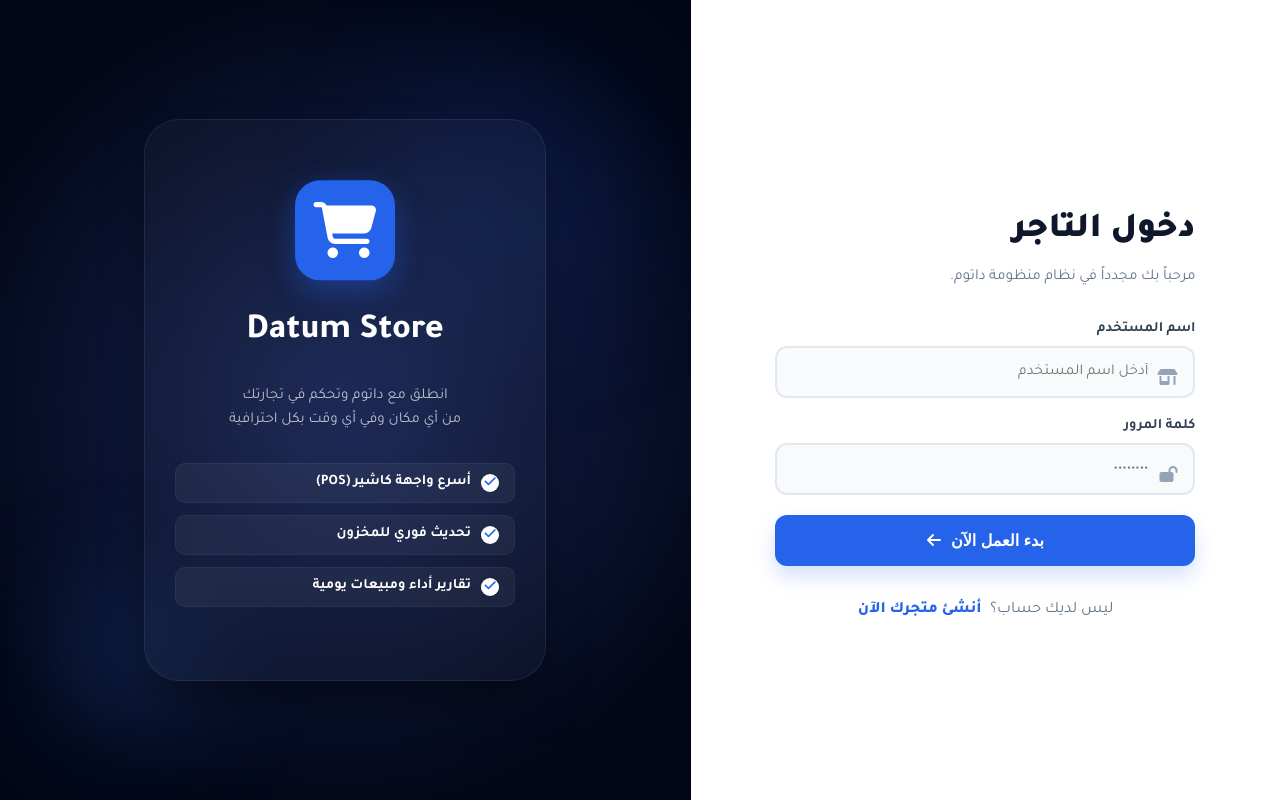
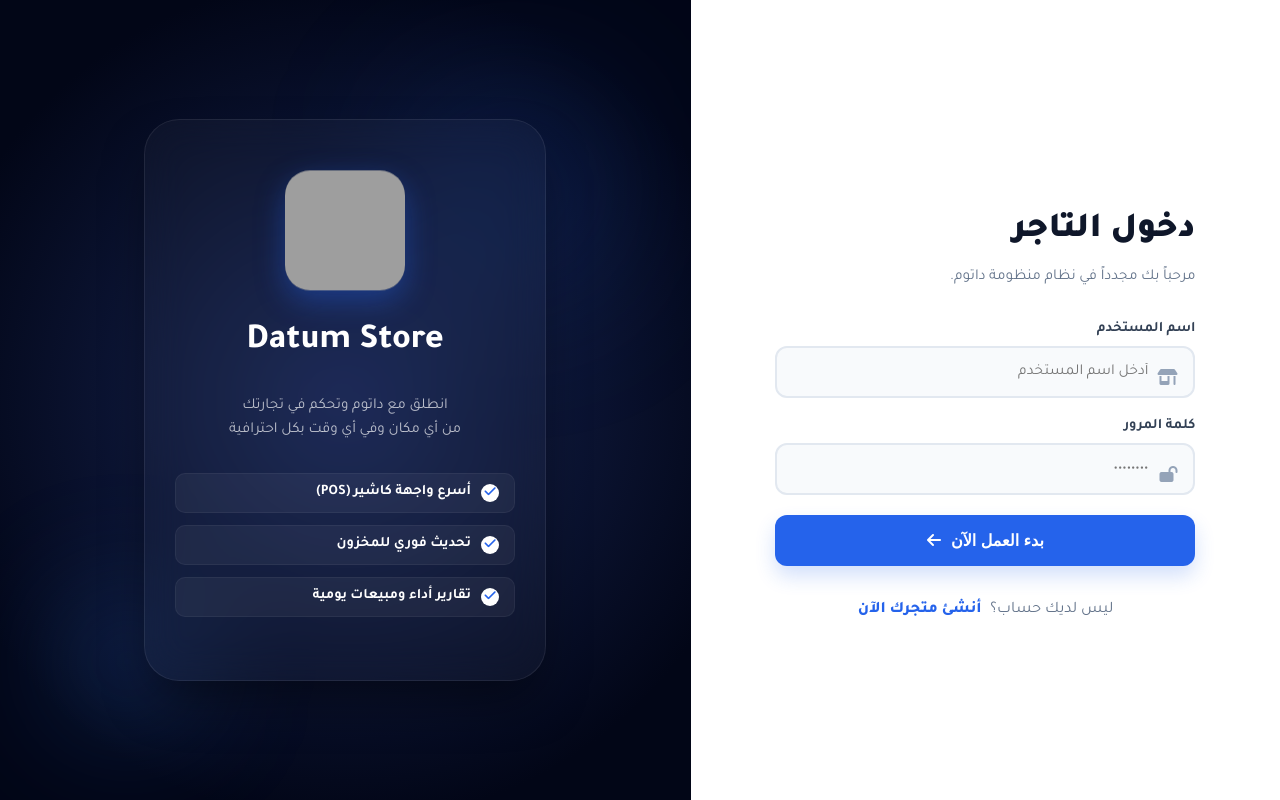
Before and after one commit to Khalidm313/datum_store, a Flask app: page /login in a window 1280 px wide. Run offline with Flask 3, Linux system fonts and the light colour scheme; grey boxes are pictures that could not be loaded.

Commit message:
Update login.html

```diff
--- a/templates/login.html
+++ b/templates/login.html
@@ -102,43 +101,33 @@
         .p1 { width: 200px; height: 200px; top: 10%; right: 10%; filter: blur(80px); animation-duration: 20s; }
         .p2 { width: 150px; height: 150px; bottom: 10%; left: 10%; background: rgba(59, 130, 246, 0.2); filter: blur(60px); animation-duration: 15s; animation-direction: reverse; }
 
-        /* --- تصميم الكرت الزجاجي (نفس أبعاد صفحة التسجيل) --- */
         .brand-glass-card {
-            width: 340px; /* عرض ثابت ليعطي شكل المستطيل */
-            min-height: 480px; /* ارتفاع ثابت تقريباً */
-
-            background: rgba(255, 255, 255, 0.03); /* شفافية عالية جداً */
-            backdrop-filter: blur(20px); /* تمويه قوي */
+            width: 340px;
+            min-height: 480px;
+            background: rgba(255, 255, 255, 0.03);
+            backdrop-filter: blur(20px);
             -webkit-backdrop-filter: blur(20px);
-
-            border: 1px solid rgba(255, 255, 255, 0.08); /* حدود خفيفة جداً */
-            border-radius: 35px; /* زوايا دائرية كبيرة */
-
+            border: 1px solid rgba(255, 255, 255, 0.08);
+            border-radius: 35px;
             padding: 40px 30px;
             display: flex;
             flex-direction: column;
             justify-content: center;
             align-items: center;
             text-align: center;
-
-            box-shadow: 0 25px 50px -12px rgba(0, 0, 0, 0.5); /* ظل عميق */
+            box-shadow: 0 25px 50px -12px rgba(0, 0, 0, 0.5);
             z-index: 2;
-
             animation: zoomIn 1s 0.2s backwards;
         }
 
-        /* الأيقونة داخل الكرت */
-        .icon-box {
-            width: 100px; height: 100px;
-            background: #2563eb; /* خلفية الأيقونة زرقاء */
+        /* FIXED: Image Styling */
+        .logo-img {
+            width: 120px; height: 120px;
             border-radius: 25px;
-            display: flex; align-items: center; justify-content: center;
+            object-fit: cover;
             margin-bottom: 30px;
             box-shadow: 0 10px 30px rgba(37, 99, 235, 0.4);
             animation: floatIcon 6s ease-in-out infinite;
-        }
-        .icon-box i {
-            font-size: 3.5rem; color: #fff;
         }
 
         @keyframes floatIcon {
@@ -252,9 +221,7 @@
 
         <div class="brand-glass-card">
 
-            <div class="icon-box">
-                <i class="fas fa-shopping-cart"></i>
-            </div>
+            <img src="{{ url_for('static', filename='login-logo.jpg') }}" alt="Datum Store" class="logo-img">
 
             <h1>Datum Store</h1>
             <p class="brand-desc">
```
Also changed, not shown: other parts of templates/login.html (+11 -32 lines).
